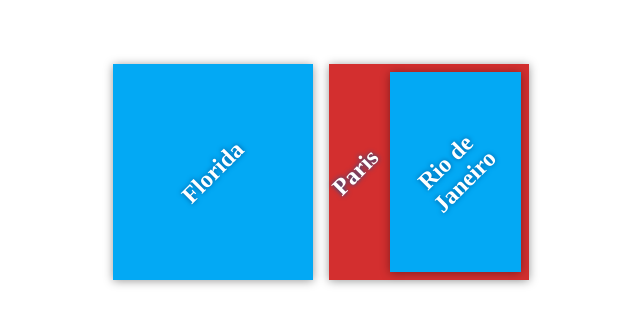
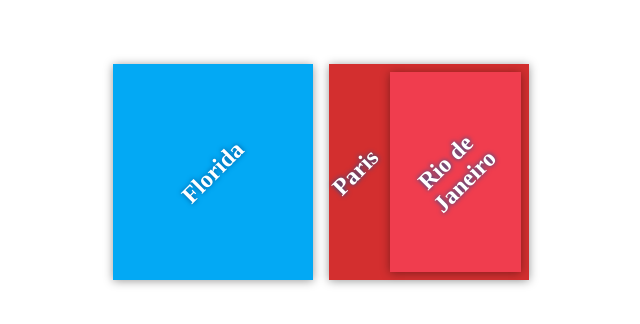
Before and after one commit to shubhamshree10/my-travel-plans, a plain HTML site: page index.html in a window 1280 px wide. Shown: the part 228-552 px from the top of the page, without its empty margins (319-959 px from the left). Drawn offline with Linux system fonts and the light colour scheme.

Commit message:
Add BGcolor for rio

```diff
--- a/css/app.css
+++ b/css/app.css
@@ -57,4 +57,7 @@ h2 {
 #paris {
     background-color: #d32f2f;
 }
+#rio{
+    background-color: #f03d4e ;
+}
 /*At this point this is what my project looks like but remember your project can be anything you want you just need to make sure you have a project with some commits in it.*/
```
